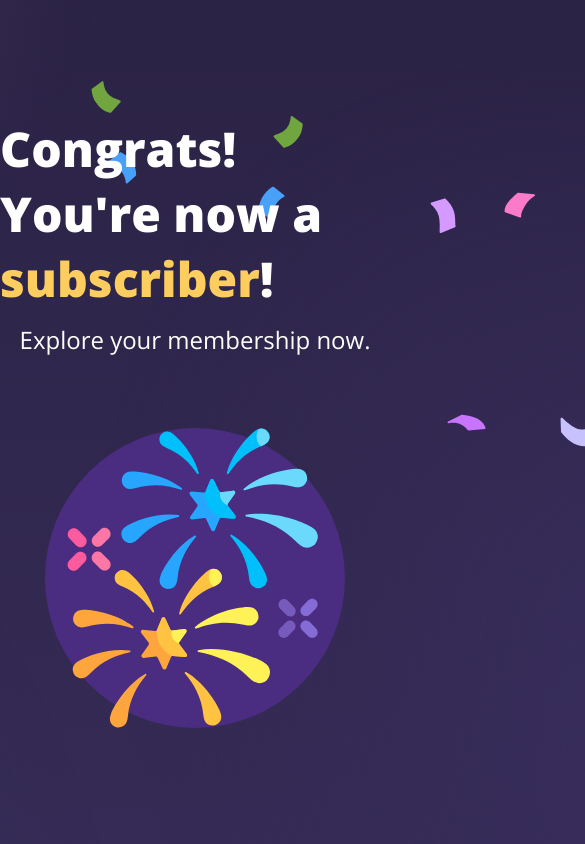
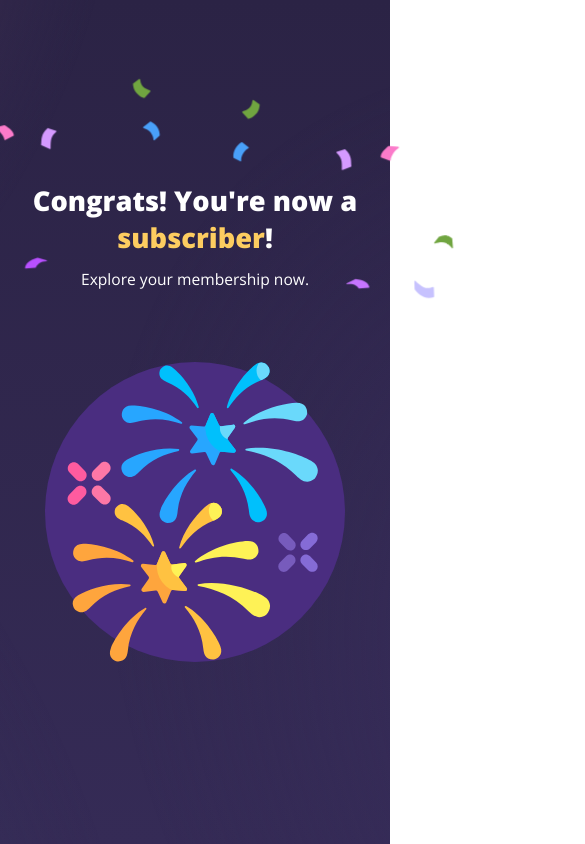
Before and after one commit to xlerida/gh, a Nuxt app: page /onboarding/success in a window 390 px wide. Shown: the top 844 px of the page, 585 px wide, since content can reach past the window. Built offline with nearby package versions, Linux system fonts and the light colour scheme.

Commit message:
(pages/onboarding): responsiveness success.vue, tidy up

```diff
--- a/assets/styles/main.css
+++ b/assets/styles/main.css
@@ -3,7 +3,7 @@
 @import './reset.css';
 
 html, body {
-  height: 100%;
+  height: 100vh;
   min-height: 100vh;
   overflow-x: hidden;
 }
--- a/pages/onboarding/plan.vue
+++ b/pages/onboarding/plan.vue
@@ -221,5 +221,9 @@ button {
   .onboarding-primary-button {
     width: 80vw;
   }
+
+  .plan-card {
+    height: 30vw;
+  }
 }
 </style>
--- a/pages/onboarding/success.vue
+++ b/pages/onboarding/success.vue
@@ -51,7 +51,7 @@ onMounted(() => {
 
   gsap.to('.success-confetti', {
     duration: 3,
-    top: 80,
+    top: window.innerWidth < 1024 ? '1vw' : '80vw',
     ease: 'power4.out',
   });
 
@@ -212,7 +212,9 @@ main {
   justify-content: center;
   align-items: center;
   gap: 72px;
+  overflow: hidden;
 }
+
 div {
   display: flex;
   flex-direction: column;
@@ -241,7 +243,7 @@ span {
 }
 
 .success-confetti {
-  position: absolute;
+  position: fixed;
   top: 0;
   z-index: -1;
 }
@@ -249,4 +251,24 @@ span {
 .test {
   display: none;
 }
+
+@media (max-width: 1024px) {
+  main {
+    padding: 0 8vw;
+    height: 100vh;
+  }
+
+  h1 {
+    font-size: 7vw;
+    text-align: center;
+  }
+
+  h2 {
+    font-size: 4vw;
+  }
+
+  .success-confetti {
+    transform: scale(0.6);
+  }
+}
 </style>
--- a/pages/onboarding/verify.vue
+++ b/pages/onboarding/verify.vue
@@ -124,7 +124,7 @@ onUnmounted(() => {
         <OnboardingCodeInput :errorMessage="errorMessage" @update:modelValue="handleCode" />
         <div>
           <p>Didn't get an email?
-            <span v-if="canResend" @click="handleResendCode">Resend Code</span>
+            <span v-if="canResend" class="resend-code" @click="handleResendCode">Resend Code</span>
             <span v-else class="resend-disabled">Resend again in {{ countdown }}s</span>
           </p>
           <OnboardingPrimaryButton
@@ -262,12 +262,16 @@ button {
   }
 
   form {
-    padding: 4vw 08vw;
+    padding: 4vw 8vw;
     margin-bottom: 10vw;
   }
 
   form div:last-child {
     margin-top: 8vw;
+  }
+
+  form div:last-child p {
+    font-size: 4vw;
   }
 }
 
```
